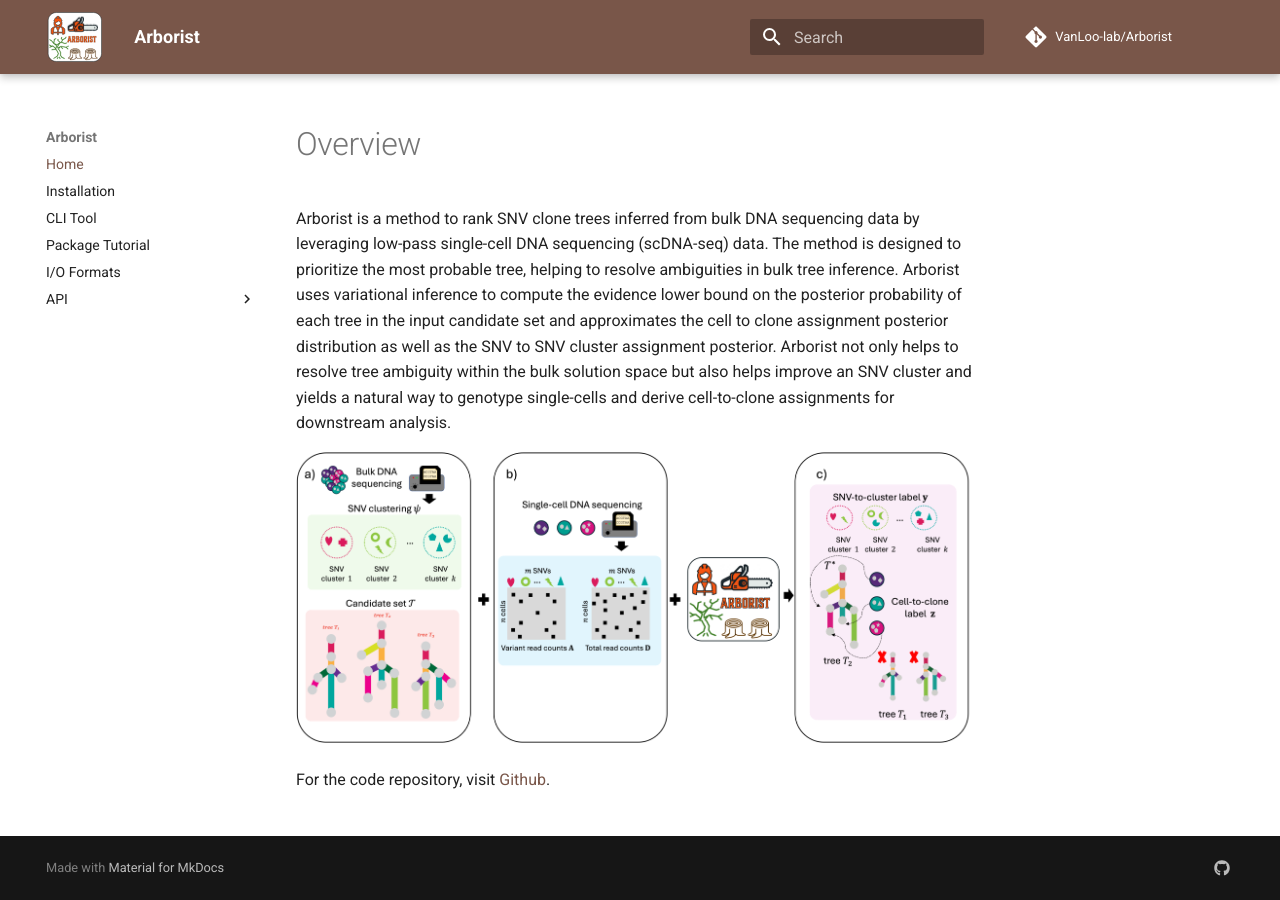
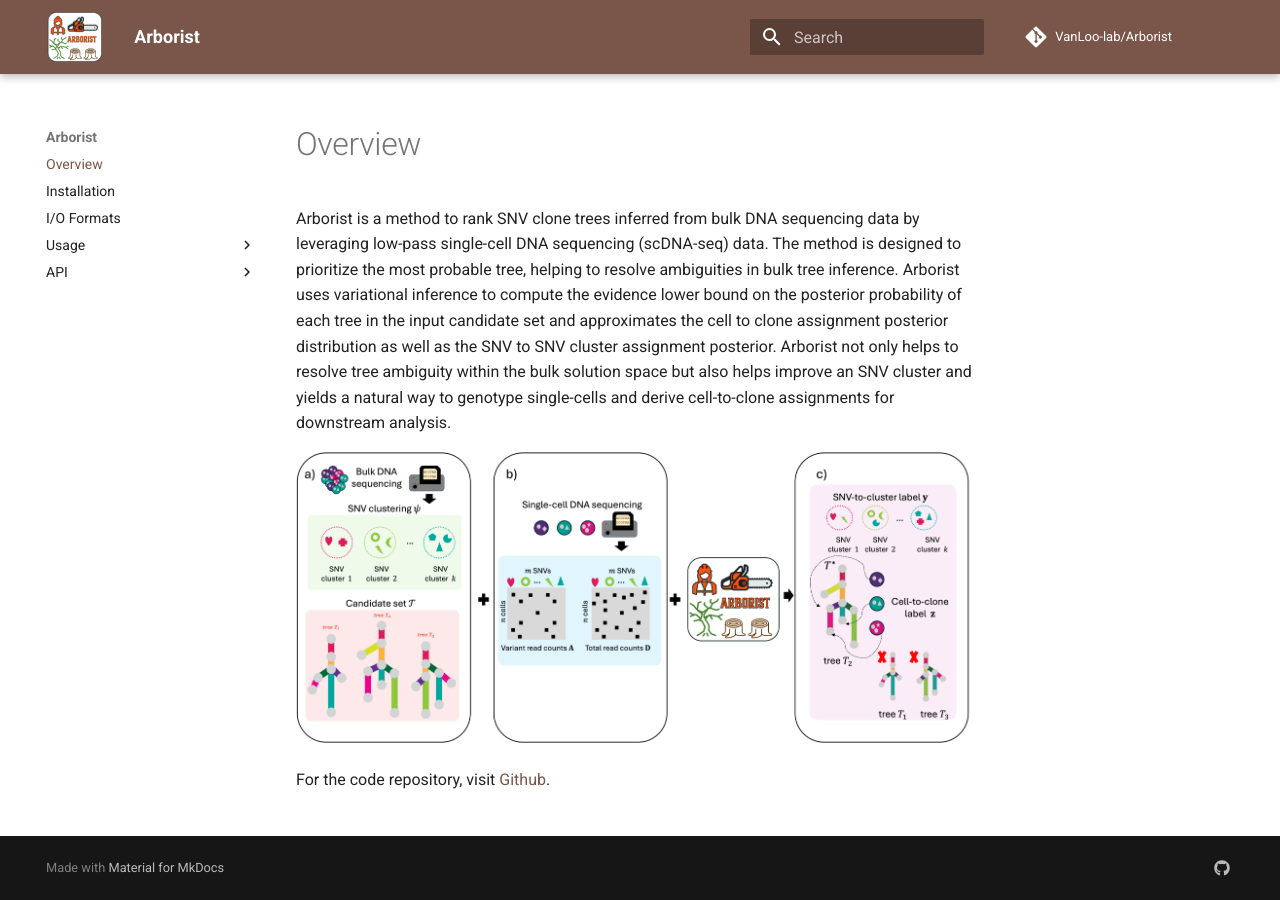
Before and after one commit to VanLoo-lab/Arborist, an MkDocs documentation site: the page built from docs/index.md, in a window 1280 px wide. Built offline with MkDocs 1.6.1 and Material for MkDocs 9.7.7, drawn with Linux system fonts in a browser that asks for light colours; comment, search, counter and statistics services are not loaded.

Commit message:
reordered nav

```diff
--- a/mkdocs.yml
+++ b/mkdocs.yml
@@ -6,11 +6,12 @@ site_description:  >-
 repo_name: VanLoo-lab/Arborist
 repo_url: https://github.com/VanLoo-lab/Arborist
 nav:
-  - Home: index.md
+  - Overview: index.md
   - Installation: installation.md
-  - CLI Tool: usage.md
-  - Package Tutorial: package-tutorial.md
   - I/O Formats: io.md
+  - Usage:
+    - CLI Tool: usage.md
+    - Python Package: package-tutorial.md
   - API:
     - arborist: api/arborist.md
     - read_trees: api/read_trees.md
```
